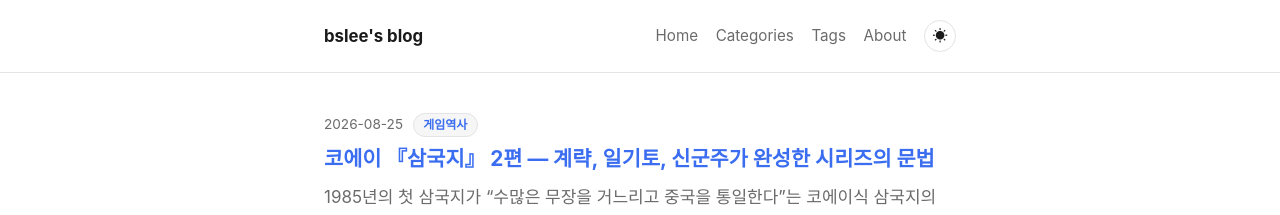
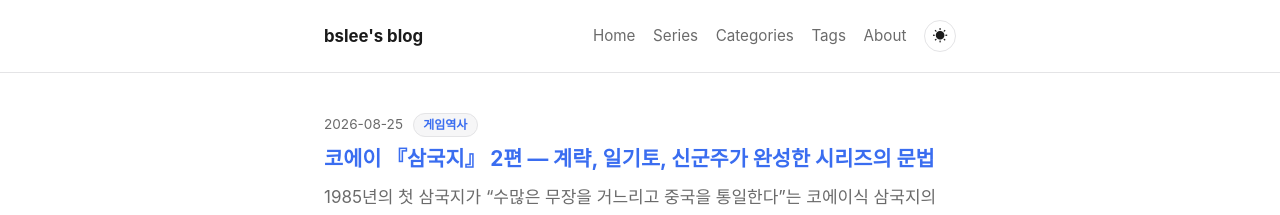
Before and after one commit to bslee-dev/bslee-dev.github.io, a Jekyll site: the page built from index.html, in a window 1280 px wide and 900 px high. Shown: the top 215 px of the window. Built offline with Jekyll 4.4.1, drawn with Linux system fonts in a browser that asks for light colours.

Commit message:
Add Series page to site navigation

```diff
--- a/_includes/header.html
+++ b/_includes/header.html
@@ -3,6 +3,7 @@
     <a class="site-title" href="{{ '/' | relative_url }}">{{ site.title }}</a>
     <nav class="site-nav">
       <a href="{{ '/' | relative_url }}">Home</a>
+      <a href="{{ '/series/' | relative_url }}">Series</a>
       <a href="{{ '/categories/' | relative_url }}">Categories</a>
       <a href="{{ '/tags/' | relative_url }}">Tags</a>
       <a href="{{ '/about/' | relative_url }}">About</a>
```
